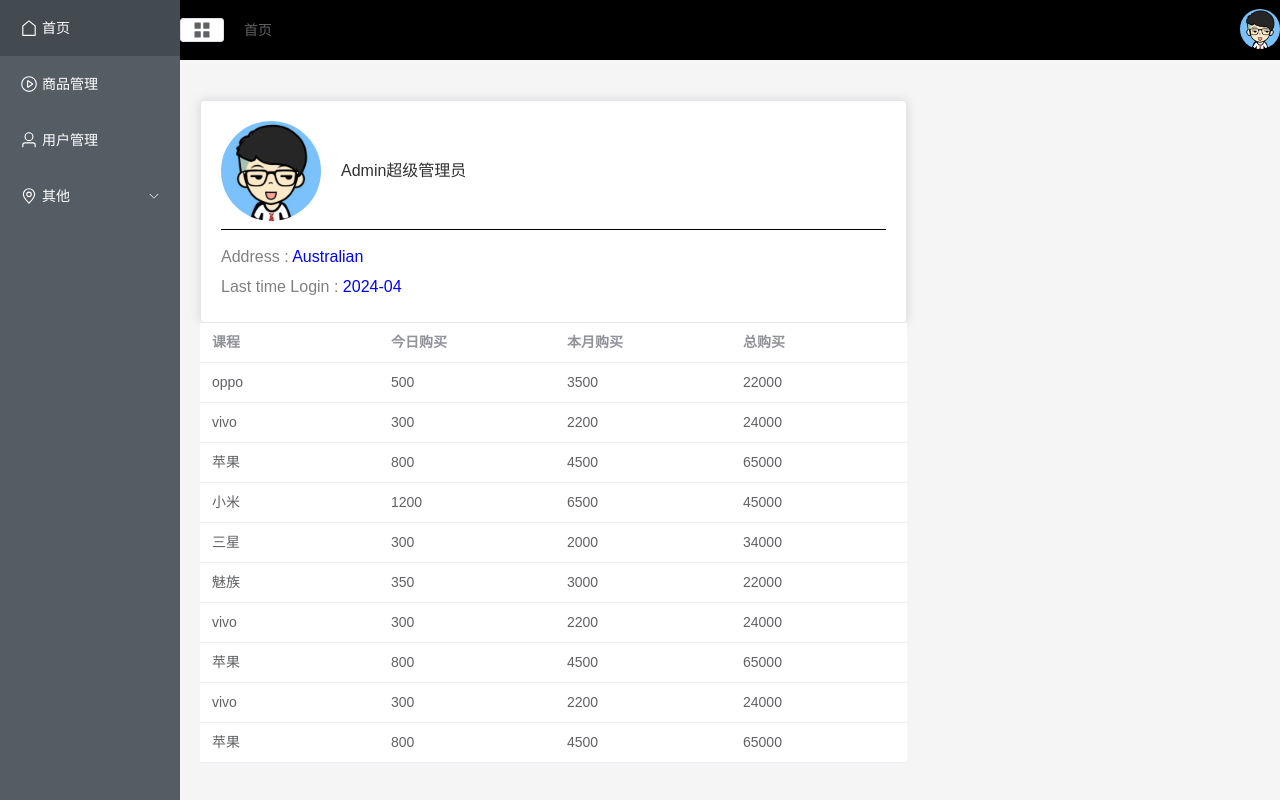
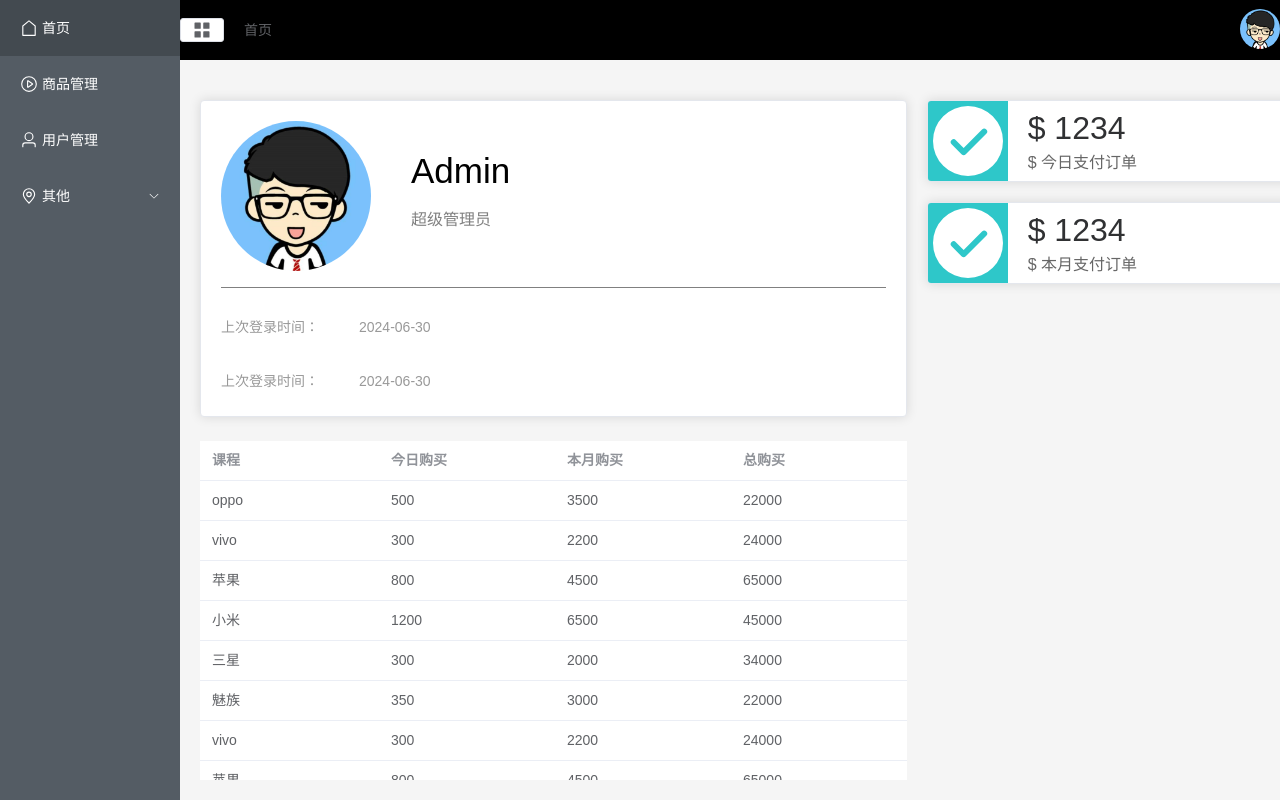
Before and after one commit to lzh12311/FrontEndLearning, a Vue app in the folder vue3通用后台管理/my-app/: page /#/home in a window 1280 px wide. Built offline with nearby package versions, Linux system fonts and the light colour scheme.

Commit message:
card data

```diff
--- a/vue3通用后台管理/my-app/package.json
+++ b/vue3通用后台管理/my-app/package.json
@@ -11,6 +11,7 @@
   "dependencies": {
     "@element-plus/icons-vue": "^2.3.1",
     "axios": "^1.7.2",
+    "echarts": "^5.5.1",
     "element-plus": "^2.7.7",
     "less": "^4.2.0",
     "mockjs": "^1.1.0",
--- a/vue3通用后台管理/my-app/src/api/api.js
+++ b/vue3通用后台管理/my-app/src/api/api.js
@@ -6,14 +6,18 @@ export default {
         return request({
             url: '/home/getTableData',
             method: 'get',
-            mock: false
         })
     },
     getCountData() {
         return request({
             url: '/home/getCountData',
             method: 'get',
-            mock: false
         })
     },
+    getChartData() {
+        return request({
+            url: "/home/getChartData",
+            method: "get"
+        })
+    }
 };
--- a/vue3通用后台管理/my-app/src/api/mock.js
+++ b/vue3通用后台管理/my-app/src/api/mock.js
@@ -3,3 +3,4 @@ import homeApi from "./mockData/home";
 
 Mock.mock(/api\/home\/getTableData/, "get", homeApi.getTableData);
 Mock.mock(/api\/home\/getCountData/, "get", homeApi.getCountData);
+Mock.mock(/api\/home\/getChartData/, "get", homeApi.getChartData);
--- a/vue3通用后台管理/my-app/src/api/request.js
+++ b/vue3通用后台管理/my-app/src/api/request.js
@@ -38,7 +38,7 @@ function request(option) {
     }
     let isMock = config.mock;
     if (typeof option.mock !== "undefined") {
-        isMock === option.mock;
+        isMock = option.mock;
     }
 
     if (config.env === "prod") {
--- a/vue3通用后台管理/my-app/src/views/Home.vue
+++ b/vue3通用后台管理/my-app/src/views/Home.vue
@@ -1,37 +1,3 @@
-<template>
-  <el-row class="home" :gutter="20">
-    <el-col :span="8" style="margin-top: 20px">
-      <el-card>
-        <div class="user">
-          <img src="../assets/images/user.png" alt="" />
-          <p>Admin</p>
-          <p>超级管理员</p>
-        </div>
-        <div class="user-info">
-          <p>
-            Address :
-            <span>Australian </span>
-          </p>
-          <p>
-            Last time Login :
-            <span> 2024-04 </span>
-          </p>
-        </div>
-      </el-card>
-
-      <el-table :data="tableData">
-        <el-table-column
-          v-for="(val, key) in tableLabel"
-          :key="key"
-          :label="val"
-          :prop="key"
-        >
-        </el-table-column>
-      </el-table>
-    </el-col>
-  </el-row>
-</template>
-
 <script setup>
 import * as Vue from "vue";
 const tableData = Vue.ref([
@@ -57,7 +23,11 @@ const tableLabel = Vue.ref({
 });
 
 const courtData = Vue.ref([]);
+const chartData = Vue.ref([]);
 
+const getImageUrl = (user) => {
+  return new URL(`../assets/images/${user}.png`, import.meta.url).href;
+};
 const { proxy } = Vue.getCurrentInstance();
 
 const getTableData = async () => {
@@ -68,39 +38,143 @@ const getTableData = async () => {
 
 const getCountData = async () => {
   const data = await proxy.$api.getCountData();
-  courtData.value = data.tableData;
+  courtData.value = data;
+  console.log(data);
+};
+
+const getChartData = async () => {
+  const data = await proxy.$api.getChartData();
+  chartData.value = data;
   console.log(data);
 };
 
 Vue.onMounted(() => {
   getTableData();
   getCountData();
+  getChartData();
 });
 </script>
 
+<template>
+  <el-row :gutter="20" class="container">
+    <el-col :span="8" style="margin-top: 20px">
+      <el-card>
+        <div class="user-info">
+          <img :src="getImageUrl('user')" alt="user-pic" class="user-photo" />
+          <div class="user-name-role">
+            <p style="font-size: 35px; color: black; margin-bottom: 12px">
+              Admin
+            </p>
+            <p style="color: grey; line-height: 40px">超级管理员</p>
+          </div>
+        </div>
+        <div class="login-info">
+          <div class="login-time">
+            <p>上次登录时间：</p>
+            <p style="margin-left: 40px">2024-06-30</p>
+          </div>
+          <div class="login-time">
+            <p>上次登录时间：</p>
+            <p style="margin-left: 40px">2024-06-30</p>
+          </div>
+        </div>
+      </el-card>
+      <el-table :data="tableData" class="user-table">
+        <el-table-column
+          v-for="(val, key) in tableLabel"
+          :key="key"
+          :prop="key"
+          :label="val"
+        />
+      </el-table>
+    </el-col>
+    <el-col :span="16">
+      <div class="user-card">
+        <el-card
+          v-for="item in courtData"
+          :key="item.name"
+          :body-style="{ display: 'flex', padding: 0 }"
+        >
+          <div class="card-inside">
+            <component
+              :is="item.icon"
+              class="card-icon"
+              :style="{ background: item.color }"
+            ></component>
+            <div class="card-number">
+              <p style="font-size: 32px; margin-bottom: 12px">
+                $ {{ item.value }}
+              </p>
+              <p style="line-height: 15px; color: #666">$ {{ item.name }}</p>
+            </div>
+          </div>
+        </el-card>
+      </div>
+    </el-col>
+  </el-row>
+</template>
 <style lang="less" scoped>
-.user {
+.container {
+  height: 100%;
+  overflow: hidden;
+  .user-info {
     display: flex;
     align-items: center;
-  border-bottom: 1px solid black;
-  padding-bottom: 8px;
-
-  img {
-    width: 100px;
-    height: 100px;
-    margin-right: 20px;
+    padding-bottom: 16px;
+    border-bottom: 1px solid grey;
+    .user-photo {
+      width: 150px;
+      height: 150px;
       border-radius: 50%;
+      margin-right: 40px;
+    }
+    .user-name-role {
+      display: flex;
+      flex-direction: column;
     }
   }
-.user-info {
-  margin-top: 12px;
+  .login-info {
+    .login-time {
+      display: flex;
+      margin-top: 24px;
       p {
-    color: grey;
-    font-size: 16px;
         line-height: 30px;
+        font-size: 14px;
+        color: #999;
         span {
-      color: blue;
-      font-size: 16px;
+          color: #666;
+          margin-left: 60px;
+        }
+      }
+    }
+  }
+  .user-table {
+    margin-top: 24px;
+  }
+  .user-card {
+    display: flex;
+    align-items: center;
+    justify-content: space-between;
+    flex-wrap: wrap;
+    margin-top: 20px;
+    .el-card {
+      width: 32%;
+      margin-bottom: 20px;
+    }
+    .card-icon {
+      width: 80px;
+      height: 80px;
+      color: #fff;
+    }
+    .card-inside {
+      display: flex;
+      align-items: center;
+      .card-number {
+        display: flex;
+        flex-direction: column;
+        margin-left: 20px;
+        line-height: 30px;
+      }
     }
   }
 }
```
Also changed, not shown: vue3通用后台管理/my-app/src/components/CommonSide.vue (line endings or trailing spaces), vue3通用后台管理/my-app/src/main.js (line endings or trailing spaces), vue3通用后台管理/my-app/src/views/main.vue (line endings or trailing spaces), 1 other file (tests, documents, lock files or other folders). Lines whose indentation alone changed are shown as unchanged.
